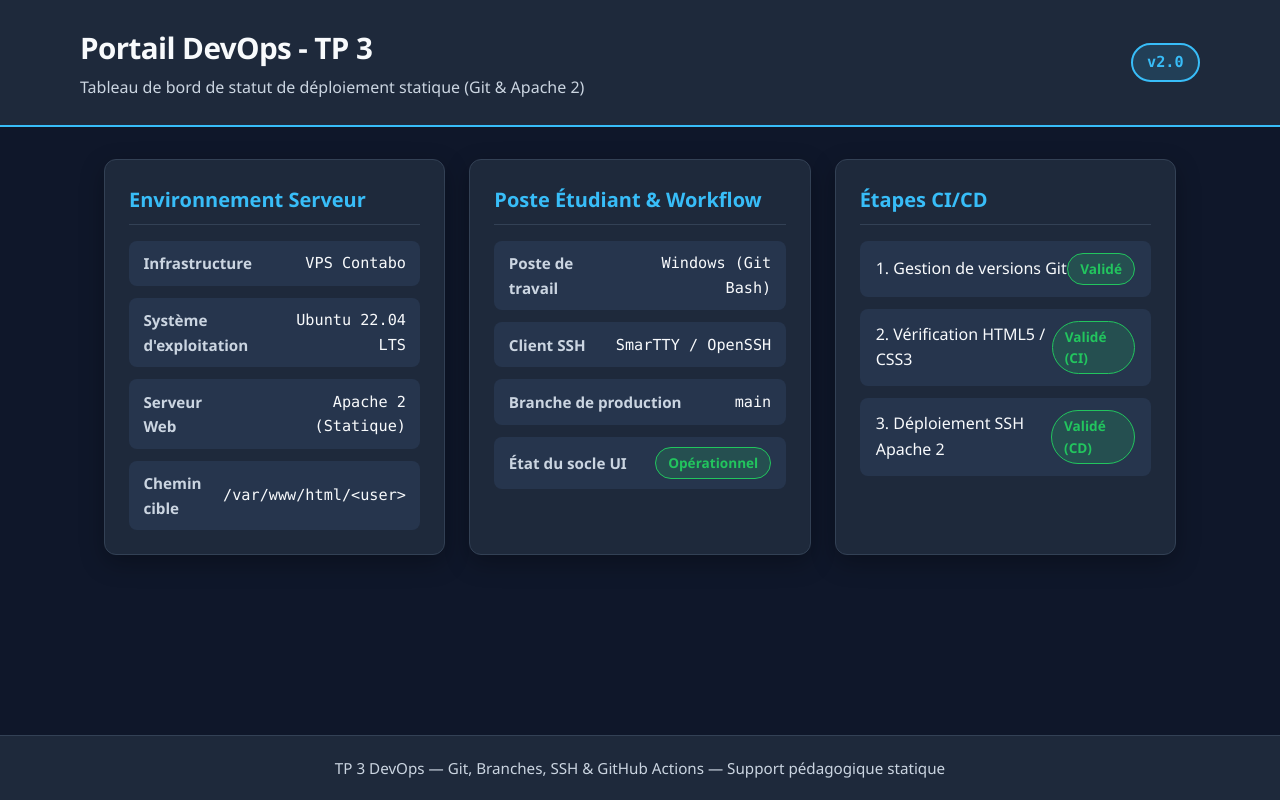
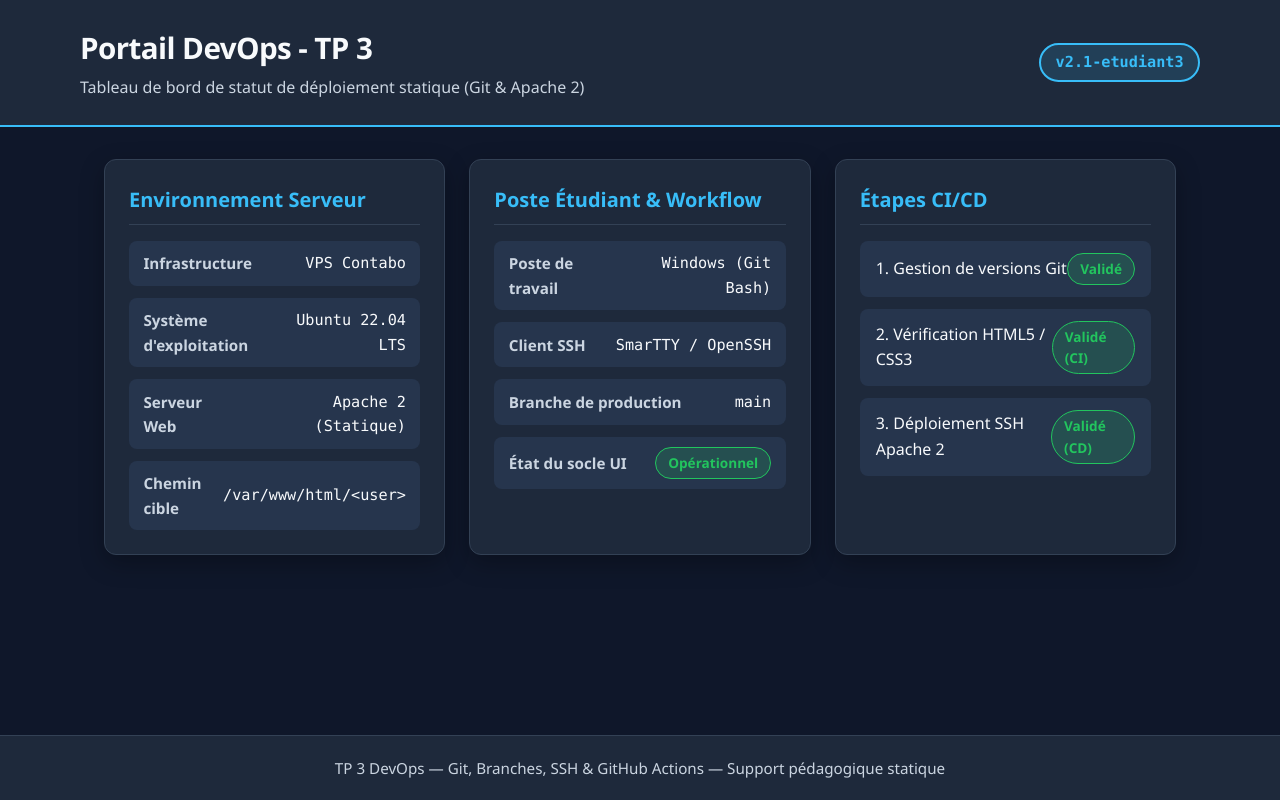
Before and after one commit to dalijaz/devops-tp3, a plain HTML site: page index.html in a window 1280 px wide. Drawn offline with Linux system fonts and the light colour scheme.

Commit message:
feat: personnalisation portail pour etudiant3 (v2.1)

```diff
--- a/index.html
+++ b/index.html
@@ -13,7 +13,7 @@
         <h1>Portail DevOps - TP 3</h1>
         <p class="subtitle">Tableau de bord de statut de déploiement statique (Git &amp; Apache 2)</p>
       </div>
-      <span class="version-badge">v2.0</span>
+      <span class="version-badge">v2.1-etudiant3</span>
     </div>
   </header>
 
```
